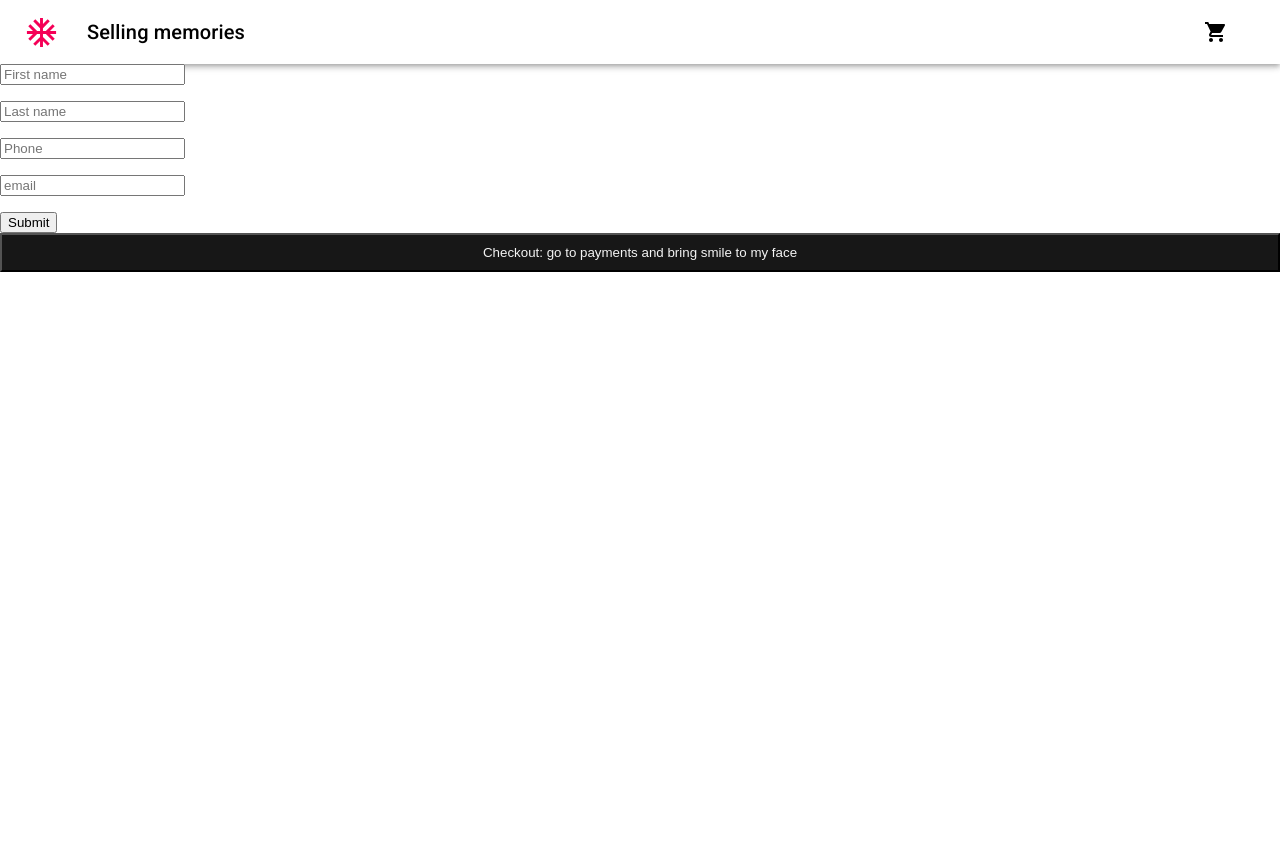
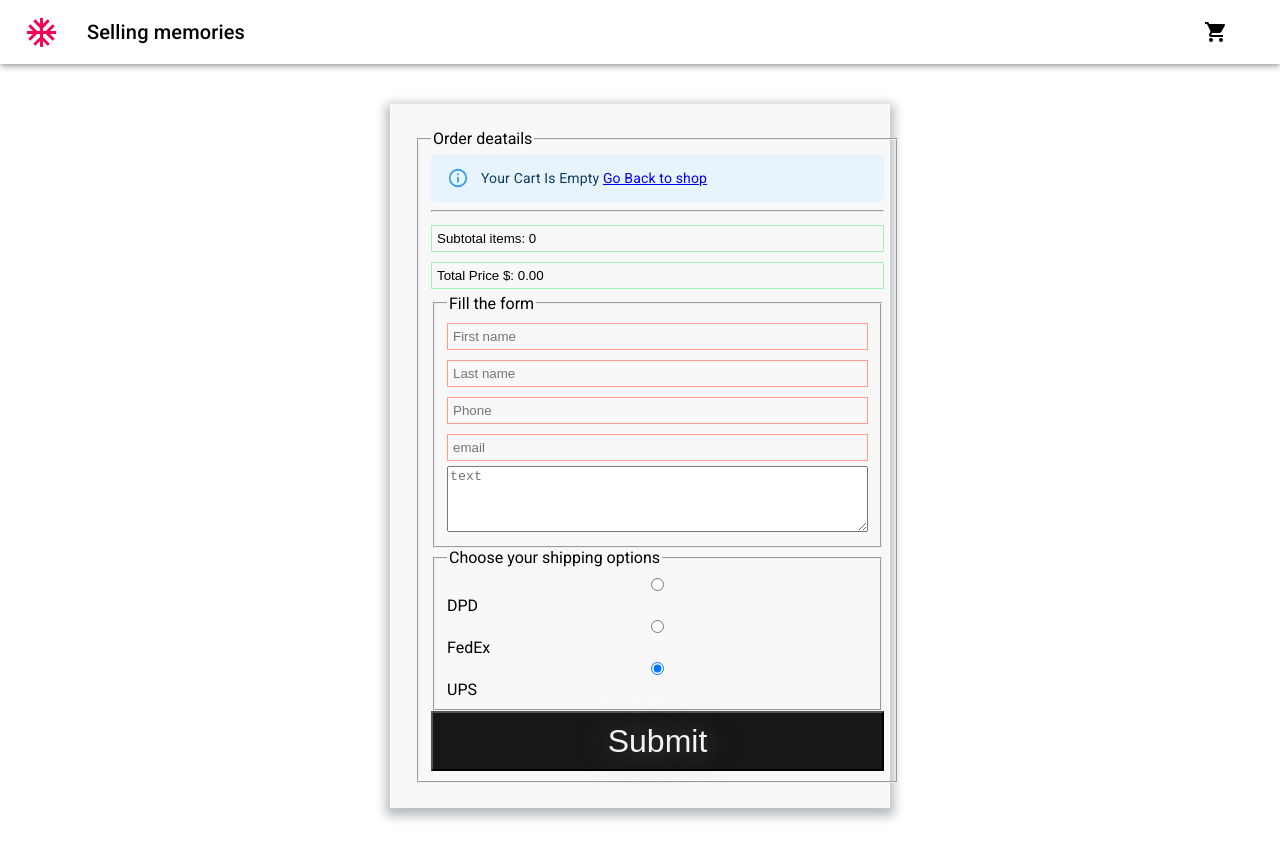
Before and after one commit to BarbaraPakula/memories_shop_react, a React (Create React App) app in the folder frontend/: page /orders in a window 1280 px wide. Before the commit the page ends 800 px from the top, so only its background shows below. Built offline with nearby package versions, Linux system fonts and the light colour scheme.

Commit message:
improve order form

```diff
--- a/frontend/src/components/common/orderForm/OrderForm.js
+++ b/frontend/src/components/common/orderForm/OrderForm.js
@@ -1,53 +1,156 @@
-import React from "react";
-import { useForm } from "react-hook-form";
+import React, { useState, useEffect } from "react";
+import { Link } from "react-router-dom";
+import axios from "axios";
+import Alert from "@material-ui/lab/Alert";
+// import PropTypes from "prop-types";
+import styles from "./OrderForm.module.scss";
+import { useSelector } from "react-redux";
+import CheckoutButton from "../../common/checkoutButton/CheckoutButton";
 
-// import PropTypes from "prop-types";
+const OrderForm = ({ imageUrl }) => {
+  const order = useSelector((state) => state.cart);
+  const { cartItems } = order;
 
-const OrderForm = () => {
-  const {
-    register,
-    formState: { errors },
-    handleSubmit,
-  } = useForm();
-  const onSubmit = (values) => console.log(values);
+  console.log(cartItems[0]);
+  useEffect(() => {}, []);
 
+  const getCartCount = () => {
+    return cartItems.reduce((qty, item) => Number(item.qty) + qty, 0);
+  };
+
+  const getCartSubTotal = () => {
+    return cartItems
+      .reduce((price, item) => price + item.price * item.qty, 0)
+      .toFixed(2);
+  };
+
+  const [username, setUserName] = useState("");
+  const [usersurname, setUserSurname] = useState("");
+  const [phone, setPhone] = useState("");
+  const [email, setEmail] = useState("");
+  const [text, setText] = useState("");
+  const [error, setError] = useState();
+  const [success, setSuccess] = useState();
+
+  const handleSubmit = (e) => {
+    e.preventDefault();
+    setError();
+    setSuccess();
+    const registerd = {
+      username,
+      usersurname,
+      phone,
+      email,
+      text,
+      totalPrice: getCartSubTotal(),
+      subtotalItems: getCartCount(),
+      orderDetails: cartItems.map((cartItem) =>( cartItem.name + " " + cartItem.qty)),
+    };
+
+    if (username && usersurname && email && phone) {
+      axios
+        .post("http://localhost:8000/api/orders", registerd)
+        .then((response) => console.log(response.data));
+      setUserName("");
+      setUserSurname("");
+      setPhone("");
+      setEmail("");
+      setText("");
+      setSuccess(true);
+    } else {
+      setError(true);
+    }
+  };
   return (
-    <form onSubmit={handleSubmit(onSubmit)}>
+    <form onSubmit={handleSubmit}>
+      <div className={styles.cartpage}>
+        <fieldset>
+          <legend>Order deatails</legend>
+          {cartItems.length === 0 ? (
+            <Alert severity="info">
+              Your Cart Is Empty <Link to="/">Go Back to shop</Link>
+            </Alert>
+          ) : (
+            cartItems.map((item) => (
+              <input
+                key={item.id}
+                value={item.name + " (" + item.qty + ") " + item.price + "$"}
+              ></input>
+            ))
+          )}
+
+          <div>
+            <hr></hr>
+            <input value={`Subtotal items: ${getCartCount()}`}></input>
+            <input value={`Total Price $: ${getCartSubTotal()}`}></input>
+          </div>
+          <fieldset>
+            <legend>Fill the form </legend>
             <input
               type="text"
+              value={username}
+              onChange={(e) => setUserName(e.target.value)}
               placeholder="First name"
-        {...register("firstName", { required: true, maxLength: 15 })}
+              required
             />
-      <p>{errors.firstName?.type === "required" && "First name is required"}</p>
-      <p>{errors.firstName?.type === "maxLength" && "First name is to long"}</p>
+
             <input
               type="text"
+              onChange={(e) => setUserSurname(e.target.value)}
+              value={usersurname}
               placeholder="Last name"
-        {...register("lastName", { required: true, maxLength: 15 })}
+              required
             />
-      <p>{errors.lastName?.type === "required" && "Last name is required"}</p>
-      <p>{errors.lastName?.type === "maxLength" && "Last name is to long"}</p>
+
             <input
               type="phone"
+              onChange={(e) => setPhone(e.target.value)}
+              value={phone}
               placeholder="Phone"
-        {...register("phone", { required: true, maxLength: 15 })}
+              required
             />
-      <p>{errors.phone?.type === "required" && "Phone name is required"}</p>
-      <p>{errors.phone?.type === "maxLength" && "Phone Name is to long"}</p>
+
             <input
               type="email"
+              onChange={(e) => setEmail(e.target.value)}
+              value={email}
               placeholder="email"
-        {...register("email", {
-          required: "Required",
-          pattern: {
-            value: /^[A-Z0-9._%+-]+@[A-Z0-9.-]+\.[A-Z]{2,}$/i,
-            message: "invalid email address",
-          },
-        })}
+              required
             />
-      <p>{errors.email?.type === "required" && "Emial is required"}</p>
+            <textarea
+              onChange={(e) => setText(e.target.value)}
+              value={text}
+              name="text"
+              placeholder="text"
+              rows="4"
+              cols="50"
+            ></textarea>
+          </fieldset>
+
+          <fieldset>
+            <legend>Choose your shipping options</legend>
+            <input type="radio" name="delivery_agency" value="DPD" />
+            DPD
+            <input type="radio" name="delivery_agency" value="FedEx" />
+            FedEx
+            <input type="radio" name="delivery_agency" value="UPS" checked />
+            UPS
+          </fieldset>
 
           <button type="submit">Submit</button>
+          {success && (
+            <Alert color="success">
+              You've booked your product! Go to checkout and pay your bill.
+              <CheckoutButton />
+            </Alert>
+          )}
+          {error && (
+            <Alert color="warning">
+              There are some errors in you form. Have you fill all the fields?
+            </Alert>
+          )}
+        </fieldset>
+      </div>
     </form>
   );
 };
--- a/frontend/src/components/common/orderForm/OrderForm.module.scss
+++ b/frontend/src/components/common/orderForm/OrderForm.module.scss
@@ -0,0 +1,34 @@
+@import "../../../styles/settings.scss";
+
+section {
+  text-align: center;
+}
+input {
+  padding: 5px;
+  margin: 5px 0;
+  width: 100%;
+  border: 1px solid rgb(21, 141, 91);
+  transition: 0.5s all;
+  background: inherit;
+}
+input:required {
+  border-color: rgba(255, 99, 71, 0.6);
+  outline-color: rgb(255, 99, 71);
+}
+input:optional {
+  border-color: rgba(85, 238, 112, 0.5);
+  outline-color: rgb(85, 238, 112);
+}
+button[type="submit"] {
+  height: 60px;
+  padding: 10px;
+  font-size: 2em;
+  text-shadow: 1px 1px 30px #666;
+}
+form {
+	background: #f8f8f8;
+	padding: 25px;
+	max-width: 500px;
+	margin: 40px auto;
+	box-shadow: 0 4px 10px 4px rgba(19, 35, 47, 0.3);
+}
--- a/frontend/src/components/views/order/Order.js
+++ b/frontend/src/components/views/order/Order.js
@@ -4,14 +4,14 @@ import styles from "./Order.module.scss";
 
 // Components
 import OrderForm from "../../common/orderForm/OrderForm";
-import CheckoutButton from "../../common/checkoutButton/CheckoutButton";
+// import CheckoutButton from "../../common/checkoutButton/CheckoutButton";
 
 function Order(props) {
   return (
     <div className={styles.order}>
       <OrderForm />
 
-      <CheckoutButton />
+      {/* <CheckoutButton /> */}
     </div>
   );
 }
```
Also changed, not shown: 2 other files (tests, documents, lock files or other folders). Lines whose indentation alone changed are shown as unchanged.
